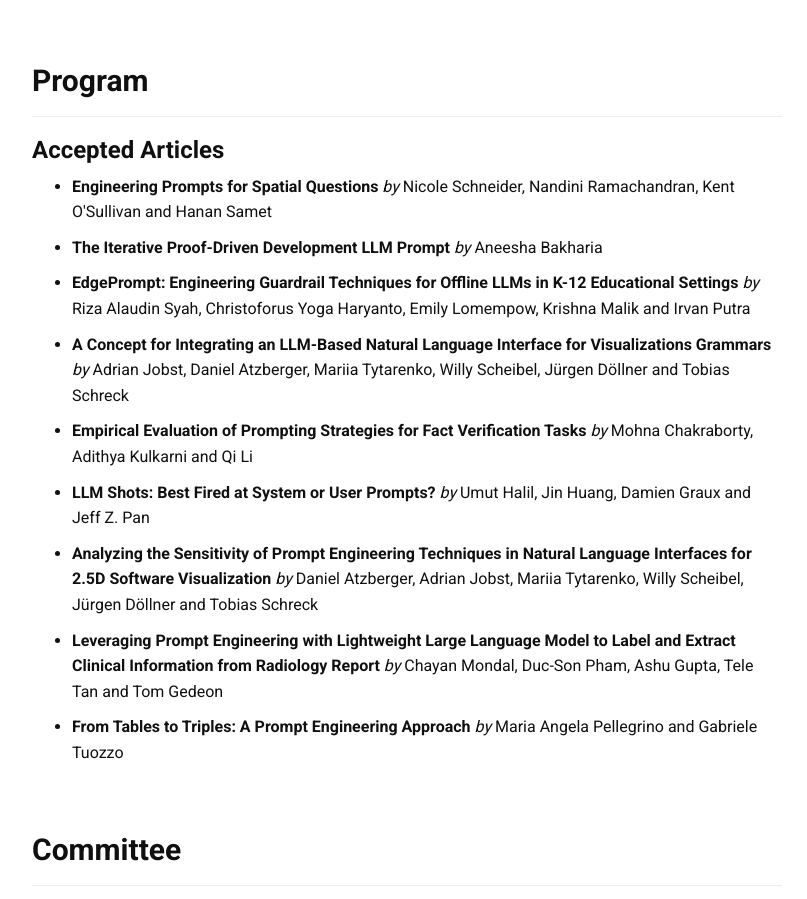
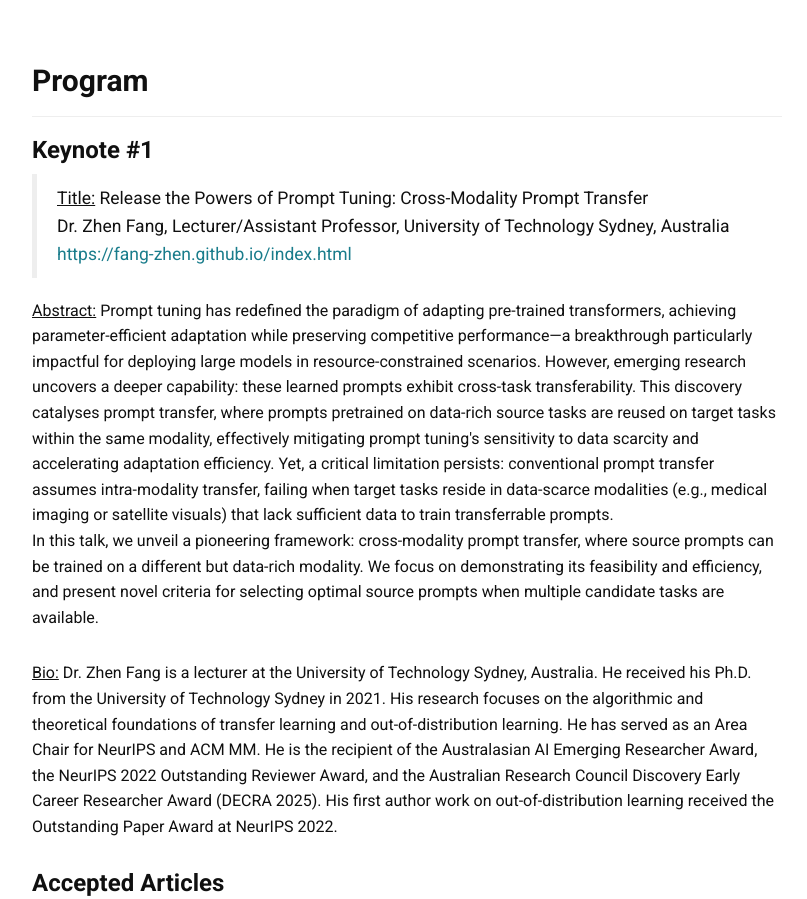
Before and after one commit to PromptEng-WS/2025, a plain HTML site: page index.html in a window 1280 px wide. Shown: the part 3215-4114 px from the top of the page, without its empty margins (38-845 px from the left). Drawn offline with Linux system fonts and the light colour scheme.

Commit message:
Adding Zhen Fang keynote details

```diff
--- a/index.html
+++ b/index.html
@@ -274,6 +274,56 @@
         </div>
 	<div class="bs-component">
 
+	  <h3>Keynote #1</h3>
+	  <blockquote>
+	    <u>Title:</u> Release the Powers of Prompt Tuning:
+	    Cross-Modality Prompt Transfer<br>Dr. Zhen Fang,
+	    Lecturer/Assistant Professor, University of Technology
+	    Sydney,
+	    Australia<br><a href="https://fang-zhen.github.io/index.html">https://fang-zhen.github.io/index.html</a>
+	  </blockquote>
+	  <p>
+	    <u>Abstract:</u> Prompt tuning has redefined the paradigm
+	    of adapting pre-trained transformers, achieving
+	    parameter-efficient adaptation while preserving
+	    competitive performance—a breakthrough particularly
+	    impactful for deploying large models in
+	    resource-constrained scenarios. However, emerging research
+	    uncovers a deeper capability: these learned prompts
+	    exhibit cross-task transferability. This discovery
+	    catalyses prompt transfer, where prompts pretrained on
+	    data-rich source tasks are reused on target tasks within
+	    the same modality, effectively mitigating prompt tuning's
+	    sensitivity to data scarcity and accelerating adaptation
+	    efficiency. Yet, a critical limitation persists:
+	    conventional prompt transfer assumes intra-modality
+	    transfer, failing when target tasks reside in data-scarce
+	    modalities (e.g., medical imaging or satellite visuals)
+	    that lack sufficient data to train transferrable
+	    prompts.<br>In this talk, we unveil a pioneering
+	    framework: cross-modality prompt transfer, where source
+	    prompts can be trained on a different but data-rich
+	    modality. We focus on demonstrating its feasibility and
+	    efficiency, and present novel criteria for selecting
+	    optimal source prompts when multiple candidate tasks are
+	    available.
+	  </p>
+	  <p>
+	    <u>Bio:</u> Dr. Zhen Fang is a lecturer at the University
+	    of Technology Sydney, Australia. He received his
+	    Ph.D. from the University of Technology Sydney in
+	    2021. His research focuses on the algorithmic and
+	    theoretical foundations of transfer learning and
+	    out-of-distribution learning. He has served as an Area
+	    Chair for NeurIPS and ACM MM. He is the recipient of the
+	    Australasian AI Emerging Researcher Award, the NeurIPS
+	    2022 Outstanding Reviewer Award, and the Australian
+	    Research Council Discovery Early Career Researcher Award
+	    (DECRA 2025). His first author work on out-of-distribution
+	    learning received the Outstanding Paper Award at NeurIPS
+	    2022.
+	  </p>
+
 	  <h3>Accepted Articles</h3>
 	  <ul>
 	    <li><b>Engineering Prompts for Spatial
```
